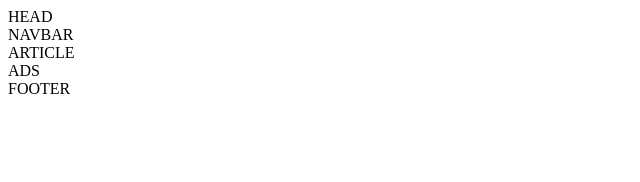
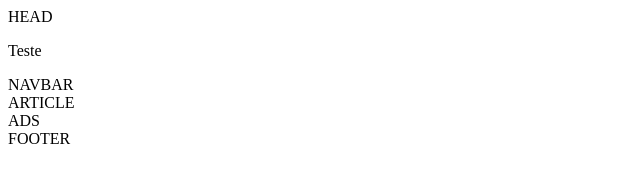
Before and after one commit to iurygdeoliveira/EnemVerso, a plain HTML site: page index.html in a window 1280 px wide. Shown: the whole page, without its empty margins (0-640 px from the left). Drawn offline with Linux system fonts and the light colour scheme.

Commit message:
Mensagem de commit

```diff
--- a/index.html
+++ b/index.html
@@ -4,13 +4,14 @@
 <head>
     <meta charset="UTF-8">
     <meta name="viewport" content="width=device-width, initial-scale=1.0">
-    <title>Spotify Imersão</title>
+    <title>Enem Verso - Tech</title>
 
 </head>
 
 <body>
 
   <div id="head"> HEAD </div>
+  <p>Teste</p>
   <div id="navbar"> NAVBAR </div>
   <div id="article"> ARTICLE </div>
   <div id="ads"> ADS </div>
```
